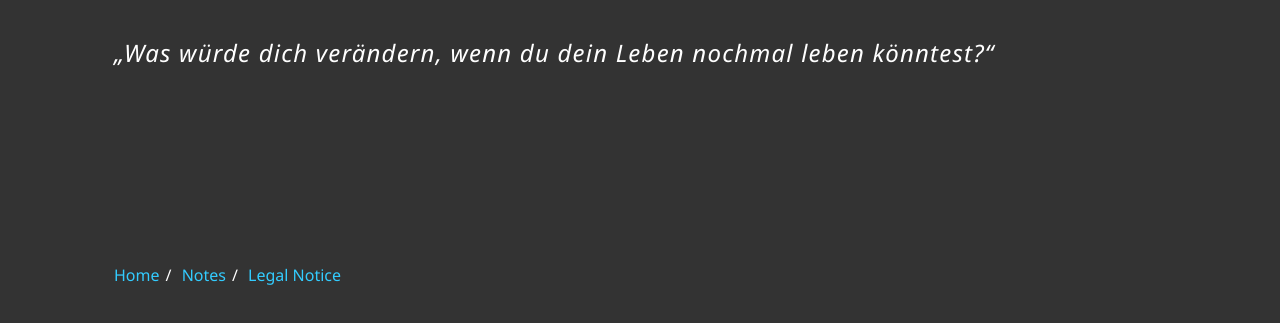
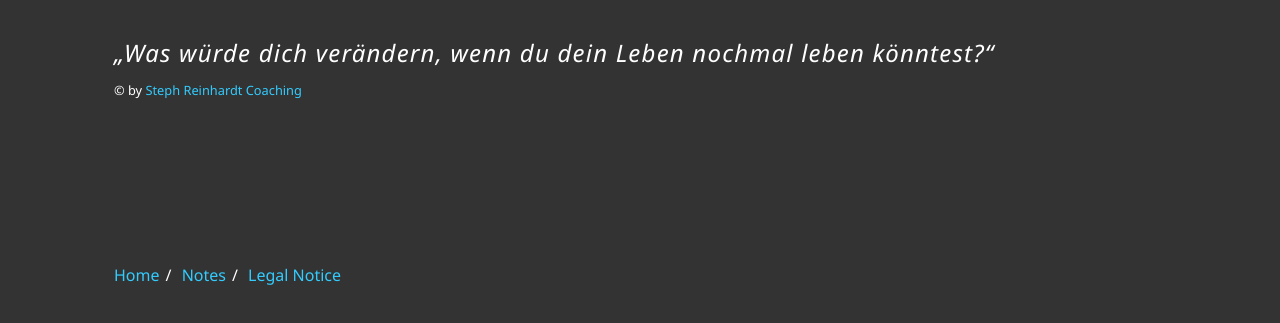
Before and after one commit to justb3a/justbea, an Eleventy site: page src/journaling.njk in a window 1280 px wide. Shown: the part 169-492 px from the top of the page. Built offline with nearby package versions, Linux system fonts and the light colour scheme; Eleventy itself is replaced by a stand-in of ours; files that its build step writes are made by us from their sources; what node-fetch would draw is missing.

Commit message:
Add copyright notice to journaling page

```diff
--- a/src/journaling.njk
+++ b/src/journaling.njk
@@ -7,3 +7,5 @@ title: Random Journaling Question
 <h1>{{ title }}</h1>
 
 <cite class="intro random-question">„Was macht für dich einen verregneten Tag schön?“</cite>
+
+<p><small>© by <a href="https://steph-reinhardt.de/">Steph Reinhardt Coaching</a></small></p>
```
